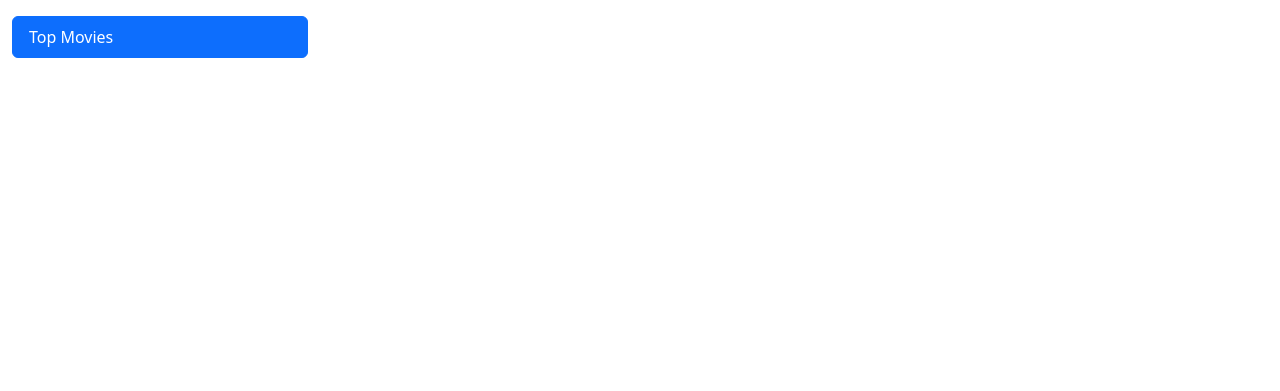
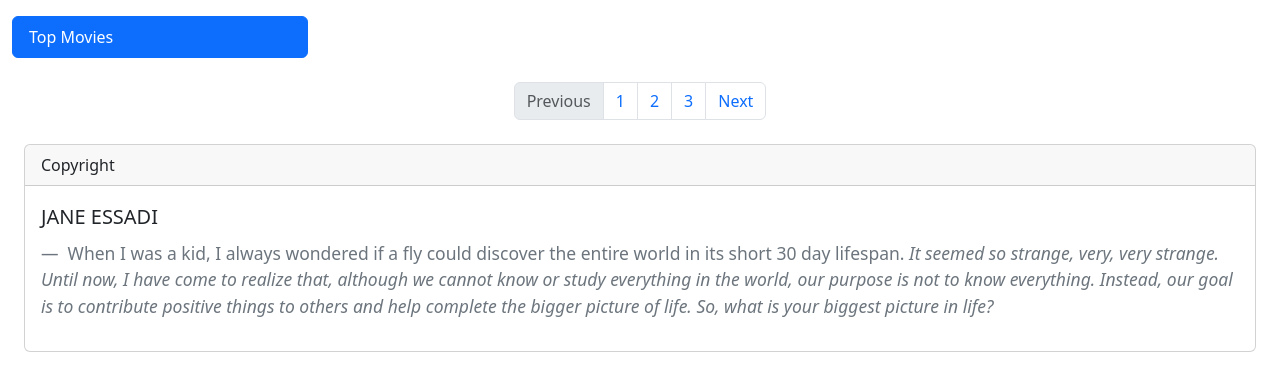
Before and after one commit to yassinessadi/es-kibana-flask-kafka, a Flask app: page / in a window 1280 px wide. Shown: the part 56-447 px from the top of the page. Run offline with Flask 3, Linux system fonts and the light colour scheme; data that the repository does not hold is empty; some libraries are stand-ins or nearby versions.

Commit message:
add template to pagination & fixed navbar and stiky top movies

```diff
--- a/api/templates/index.html
+++ b/api/templates/index.html
@@ -5,15 +5,29 @@
     <meta name="viewport" content="width=device-width, initial-scale=1.0">
     <link href="https://cdn.jsdelivr.net/npm/bootstrap@5.3.2/dist/css/bootstrap.min.css" rel="stylesheet" integrity="sha384-T3c6CoIi6uLrA9TneNEoa7RxnatzjcDSCmG1MXxSR1GAsXEV/Dwwykc2MPK8M2HN" crossorigin="anonymous">
     <script src="https://cdn.tailwindcss.com"></script>
+    <title>movies</title>
+    <style>
+      header {
+        position: fixed;
+        width: 100%;
+        z-index: 1000;
+      }
 
-    <title>movies</title>
+      .movies-section {
+        padding-top: 56px; /* Adjust the padding-top to match the navigation bar height */
+      }
+
+      .sticky-top {
+        top: 60px; /* Adjust the top position based on your navigation bar height */
+      }
+    </style>
 </head>
 <body>
-    <!-- navigation bar -->
+    <!-- navigation bar to filter movies and -->
     <header>
         <nav class="navbar bg-body-secondary">
             <div class="container-fluid">
-              <a class="navbar-brand">Movies</a>
+              <a class="navbar-brand" href="/">Movies</a>
               <form class="d-flex"  role="search" method="post" action="/search">
                 <input class="form-control me-2" type="search" placeholder="Search" aria-label="Search">
                 <button class="btn btn-outline-success" type="submit">Search</button>
@@ -22,12 +36,12 @@
           </nav>
     </header>
     <!-- movies section -->
-    <section>
+    <section class="movies-section">
       <div class="container">
           <div class="row">
               <!-- Sticky column -->
               <div class="col-lg-3">
-                <div class="ticky-top"></div>
+                <div class="sticky-top">
                   <!-- Content for the sticky column goes here -->
                   <ul class="list-group mt-3">
                     <li class="list-group-item active" aria-current="true">Top Movies</li>
@@ -35,8 +49,8 @@
                     <li class="list-group-item">{{top_movie._source.title}}</li>
                     {% endfor %}
                   </ul>
+                </div>
               </div>
-
               <!-- Movie cards column -->
               <div class="col-lg-9">
                   <div class="row row-cols-3 mt-3">
@@ -64,6 +78,39 @@
           </div>
       </div>
     </section>
+    <section class="pages mt-4">
+       <!-- Pagination -->
+       <nav aria-label="Page navigation example">
+        <ul class="pagination justify-content-center">
+          <li class="page-item disabled">
+            <a class="page-link" href="#" tabindex="-1" aria-disabled="true">Previous</a>
+          </li>
+          <li class="page-item"><a class="page-link" href="#">1</a></li>
+          <li class="page-item"><a class="page-link" href="#">2</a></li>
+          <li class="page-item"><a class="page-link" href="#">3</a></li>
+          <li class="page-item">
+            <a class="page-link" href="#">Next</a>
+          </li>
+        </ul>
+        </nav>
+    </section>
+    <section class="footer m-4">
+      <div class="card">
+        <div class="card-header">
+          Copyright
+        </div>
+        <div class="card-body">
+          <blockquote class="blockquote">
+            <p>JANE ESSADI</p>
+            <footer class="blockquote-footer mt-2">
+              When I was a kid, I always wondered if a fly could discover the entire world in its short 30 day lifespan.
+              <cite title="Source Title">
+                It seemed so strange, very, very strange. Until now, I have come to realize that, although we cannot know or study everything in the world, our purpose is not to know everything. Instead, our goal is to contribute positive things to others and help complete the bigger picture of life. So, what is your biggest picture in life?
+              </cite></footer>
+          </blockquote>
+        </div>
+      </div>
+    </section>
     <script src="https://cdn.jsdelivr.net/npm/@popperjs/core@2.11.8/dist/umd/popper.min.js" integrity="sha384-I7E8VVD/ismYTF4hNIPjVp/Zjvgyol6VFvRkX/vR+Vc4jQkC+hVqc2pM8ODewa9r" crossorigin="anonymous"></script>
 <script src="https://cdn.jsdelivr.net/npm/bootstrap@5.3.2/dist/js/bootstrap.min.js" integrity="sha384-BBtl+eGJRgqQAUMxJ7pMwbEyER4l1g+O15P+16Ep7Q9Q+zqX6gSbd85u4mG4QzX+" crossorigin="anonymous"></script>
 </body>
```
